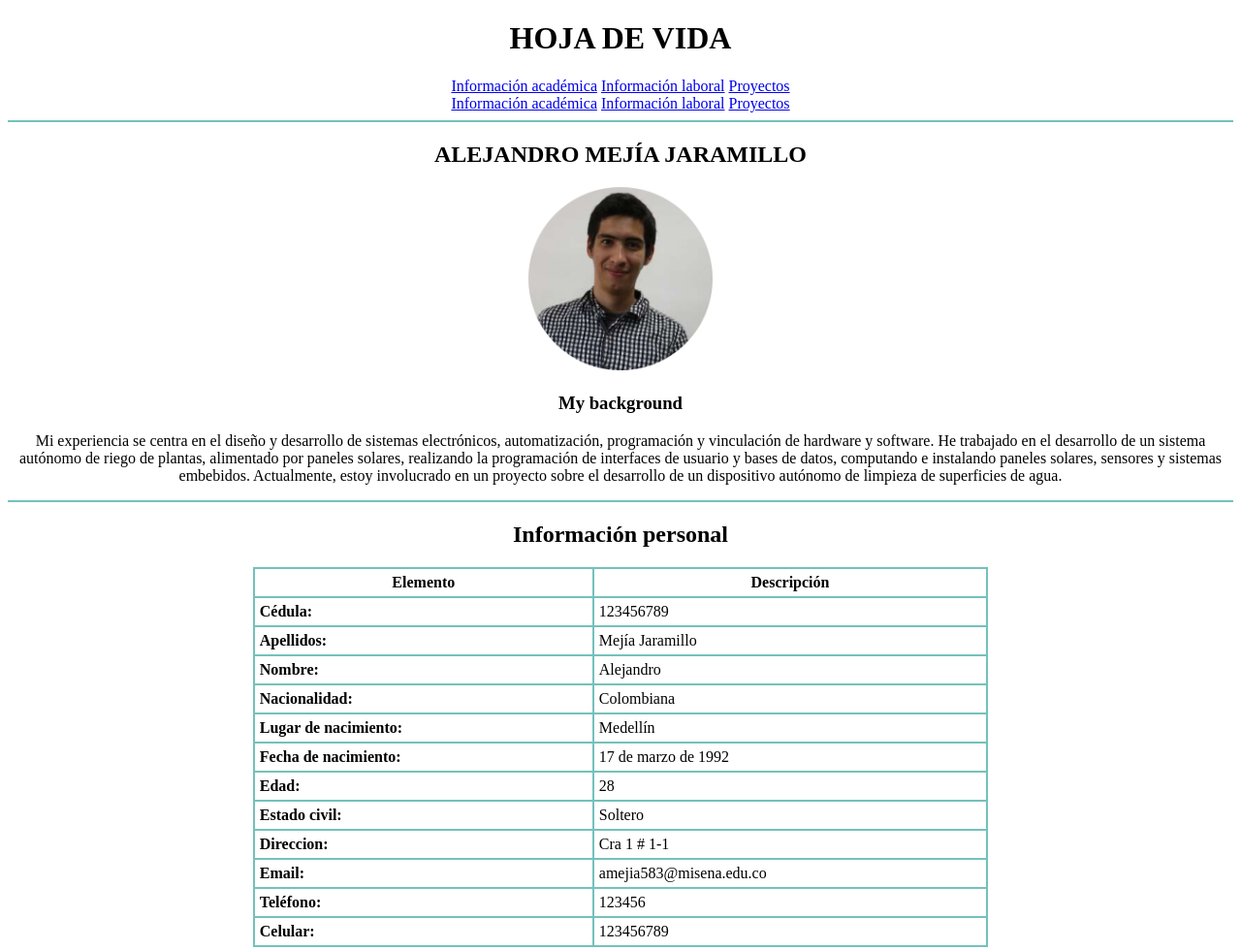
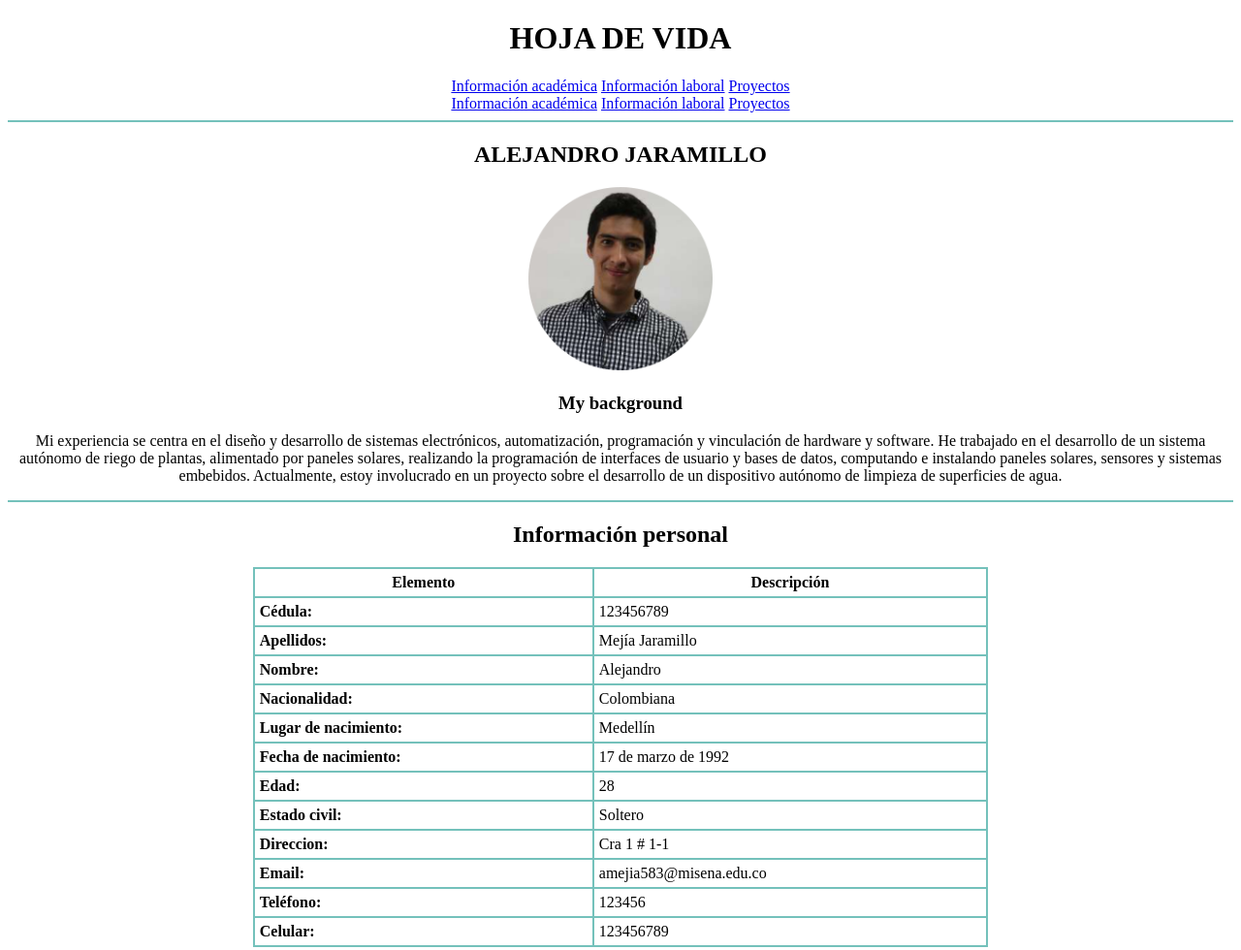
Before and after one commit to Almejiaja/2027238_MULTIMEDIA_Hoja_vida, a plain HTML site: page index.html in a window 1280 px wide. Shown: the top 980 px of the page at 97% size. Drawn offline with Linux system fonts and the light colour scheme; files whose address does not match are found by name.

Commit message:
Cambio de apellidon

```diff
--- a/index.html
+++ b/index.html
@@ -41,7 +41,7 @@
 
     <article>
       <hr color="#74c1bb">
-      <h2 align="center">ALEJANDRO MEJÍA JARAMILLO</h2>
+      <h2 align="center">ALEJANDRO JARAMILLO</h2>
       <div align="center">
         <img width="15%" height="15%" src="img/alejo.png" alt="Alejandro Mejía">
         <h3>My background</h3>
```
